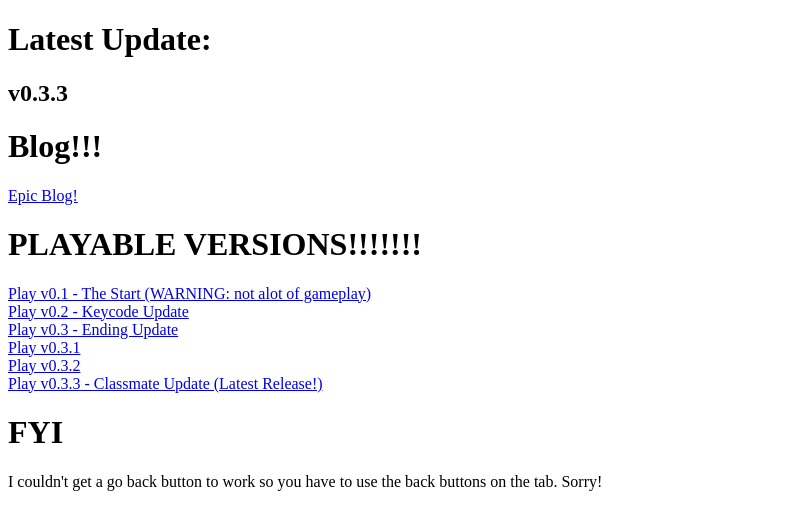
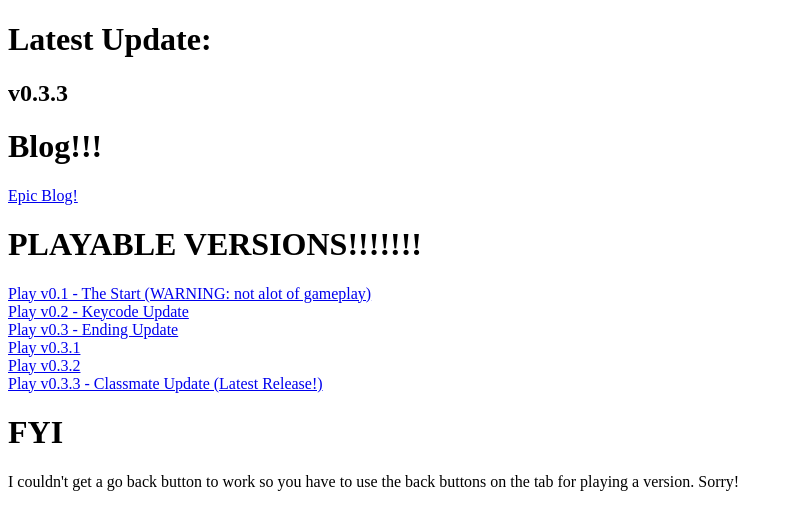
Before and after one commit to IdealistCat/School, a plain HTML site: page index.html in a window 1280 px wide. Shown: the whole page, without its empty margins (0-793 px from the left). Drawn offline with Linux system fonts and the light colour scheme.

Commit message:
specification

```diff
--- a/index.html
+++ b/index.html
@@ -17,7 +17,7 @@
     <a href="./releases/v0.3.2.html" id="0.3.2">Play v0.3.2</a><br>
     <a href="./releases/v0.3.3.html" id="0.3.3">Play v0.3.3 - Classmate Update</a><br>
     <h1>FYI</h1>
-    <p>I couldn't get a go back button to work so you have to use the back buttons on the tab. Sorry!</p>
+    <p>I couldn't get a go back button to work so you have to use the back buttons on the tab for playing a version. Sorry!</p>
 
     <script>
      var latest = "0.3.3";
```
